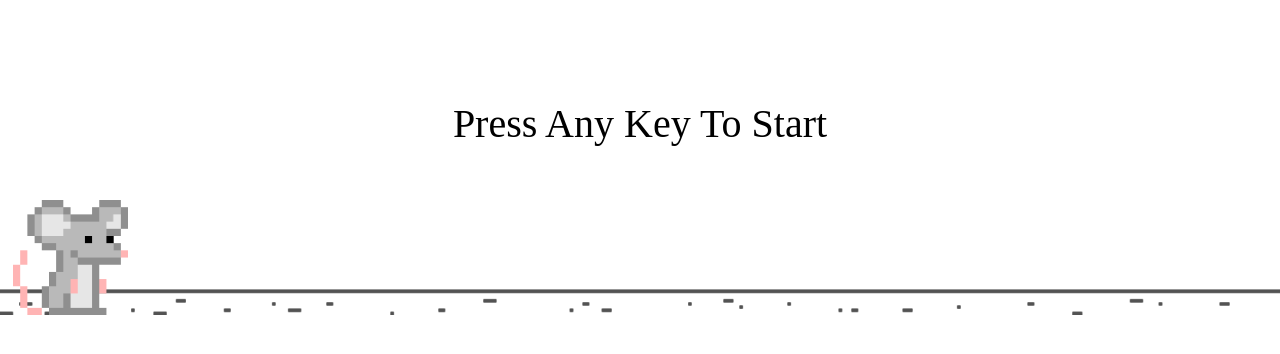
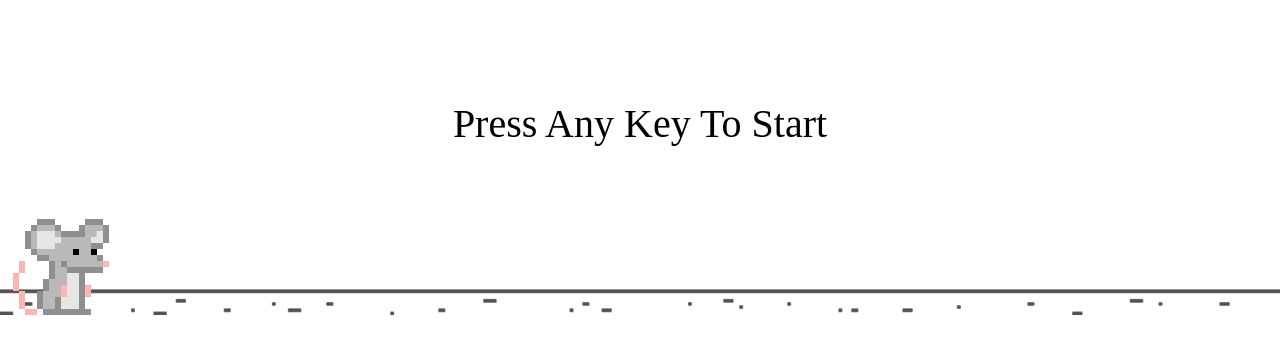
Before and after one commit to MorssEXE/Feta-game, a PHP site: page / in a window 1280 px wide. Shown: the part 277-631 px from the top of the page. Run offline with PHP 8.4, Linux system fonts and the light colour scheme.

Commit message:
remove drag from images

```diff
--- a/styles.css
+++ b/styles.css
@@ -11,6 +11,10 @@ body {
   justify-content: center;
   align-items: center;
   min-height: 100vh;
+}
+
+img {
+  pointer-events: none;
 }
 
 .world {
@@ -48,13 +52,13 @@ body {
   --bottom: 0;
   position: absolute;
   left: 1%;
-  height: 30%;
+  height: 25%;
   bottom: calc(var(--bottom) * 1%);
 }
 
 .platform {
   position: absolute;
   left: calc(var(--left) * 1%);
-  height: 30%;
+  height: 20%;
   bottom: 0;
 }
```
